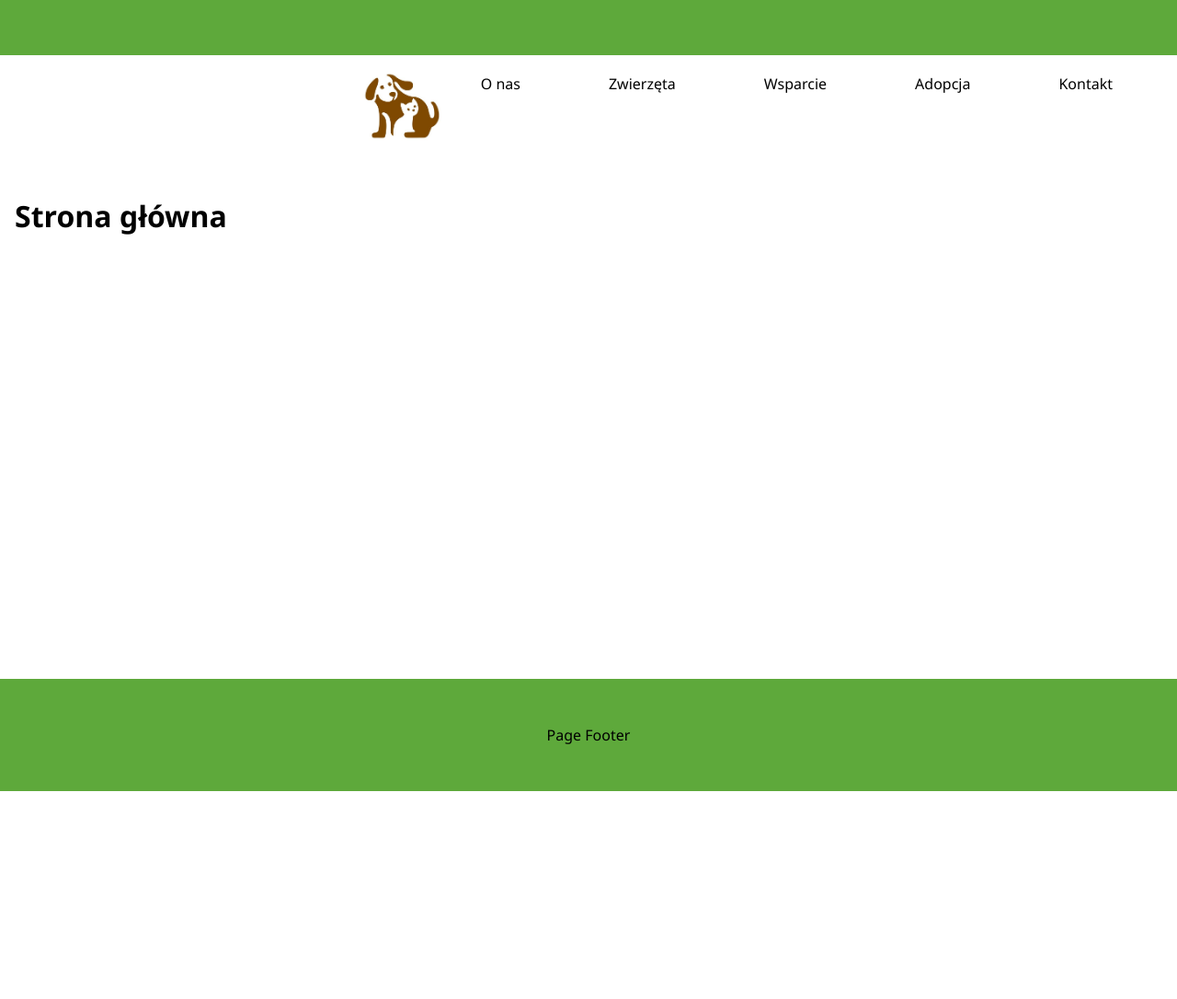
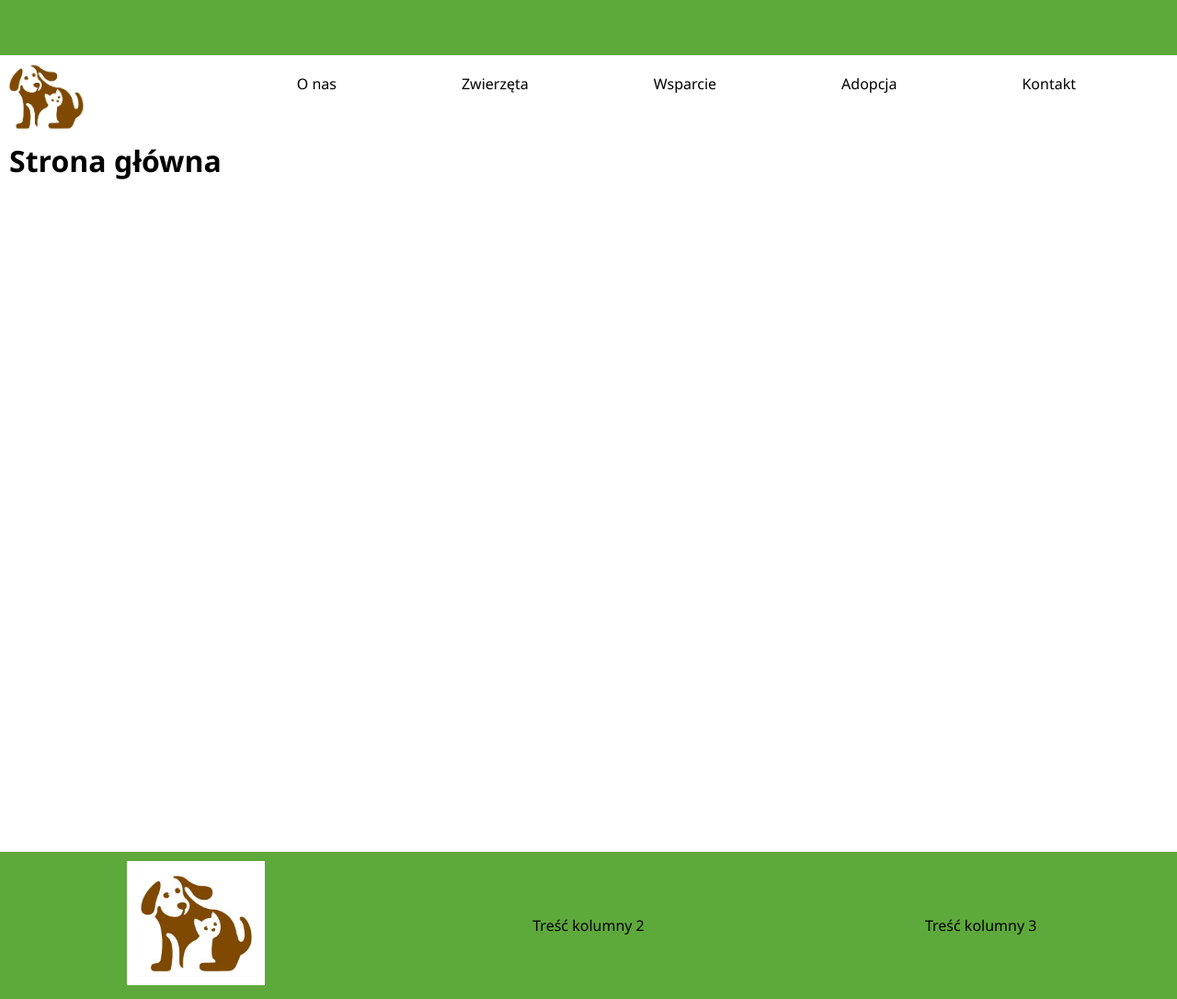
Before and after one commit to Nikaszka/adopsiak, a Vue app: page / in a window 1280 px wide. Shown: the whole page at 92% size. Before the commit the page ends 860 px from the top, so only its background shows below. Built offline with nearby package versions, Linux system fonts and the light colour scheme.

Commit message:
Poprawki przy stopce i nawigacji

```diff
--- a/src/App.vue
+++ b/src/App.vue
@@ -1,24 +1,25 @@
 <template>
   <div>
+    <div class = "headers">
         <page-header></page-header>
-    <div class = "wrapper">
-
-    <page-nav>
-      <router-link to="/" class="logo-container">
+        <router-link to="/" class="logo-container" >
           <img src="/kot_pies.jpg" alt="Logo">
         </router-link>
+        <page-nav>
+
           <router-link to="/about" class="nav-button">O nas</router-link>
           <router-link to="/animals" class="nav-button">Zwierzęta</router-link>
           <router-link to="/support" class="nav-button">Wsparcie</router-link>
           <router-link to="/adoption" class="nav-button">Adopcja</router-link>
           <router-link to="/contact" class="nav-button">Kontakt</router-link>
         </page-nav>
+      </div>
 
     <page-main>
       <router-view></router-view>
     </page-main>
+
     <page-footer></page-footer>
-    </div>
   </div>
 
 </template>
--- a/src/assets/app.css
+++ b/src/assets/app.css
@@ -5,18 +5,11 @@ body{
     margin: 0;
     padding: 0;
 }
-.wrapper {
-    display: flex;
-    flex-direction: column;
-    height: 100vh;
-    justify-content: space-between;
-    /* padding: .5rem; */
-}
 header{
     padding: 30px;
     background-color: rgb(94, 169, 59);
     color: white;
-    position: relative;
+    /* position: relative; */
 
 }
  nav a+a {
@@ -32,21 +25,25 @@ nav{
 main{
     flex: 1;
     background-color: white;
-    padding: 1rem;
-
+    height: calc(100vh - 1rem);
+    padding: 10px;
 }
 footer{
     background-color: rgb(94, 169, 59);
-    padding: 50px;
+    display: flex;
+    align-items: center;
+}
+.column{
+    flex: 1;
     text-align: center;
+}
 
-}
 .nav-button {
     background-color: white;
     color: black;
     border: none;
     padding: 10px 20px;
-    margin-right: 40px;
+    margin-right: 80px;
     border-radius: 5px;
     text-decoration: none; /* Usunięcie podkreślenia */
     cursor: pointer;
@@ -54,5 +51,12 @@ footer{
 
 .logo-container img {
    width: 100px;
+   position: absolute;
+}
+
+.logo-footer img{
+   width: 150px;
    height: auto;
+   margin-top: 10px;
+   margin-bottom: 10px;
 }
--- a/src/components/PageFooter.vue
+++ b/src/components/PageFooter.vue
@@ -1,3 +1,11 @@
 <template>
-    <footer><slot>Page Footer</slot></footer>
+<footer>
+  <div class="column logo-footer">
+    <router-link to="/">
+      <img src="/kot_pies.jpg" alt="Logo">
+    </router-link>
+  </div>
+  <div class="column">Treść kolumny 2</div>
+  <div class="column">Treść kolumny 3</div>
+</footer>
 </template>
```
Lines whose indentation alone changed are shown as unchanged.
